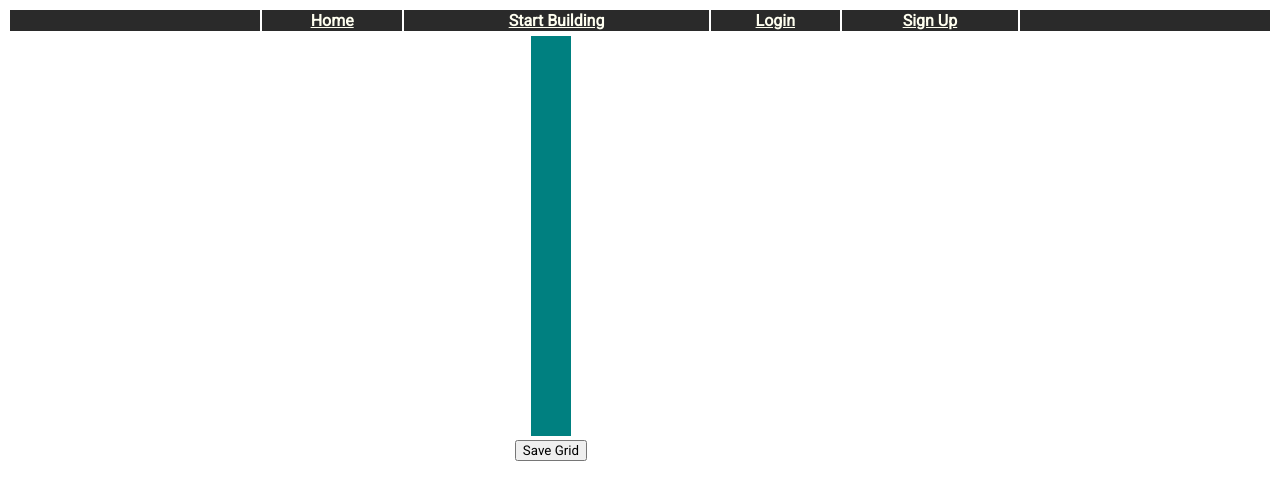
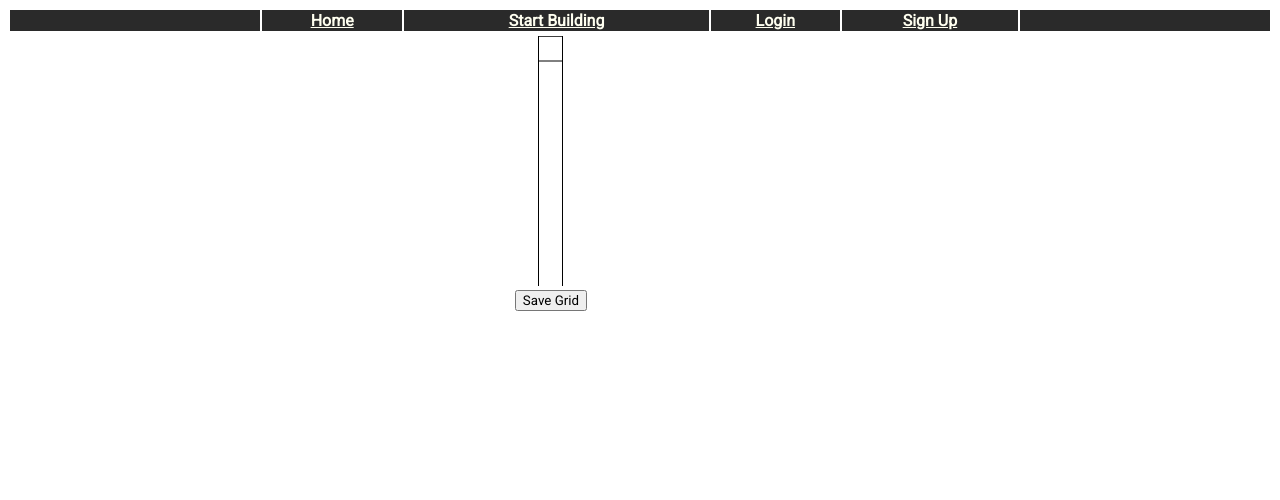
Before and after one commit to blujdude/cs1520project, a Flask app: template templates/grid.html in a window 1280 px wide. Shown: the top 500 px of the page. Run offline with Flask 2, Linux system fonts and the light colour scheme; the template is opened without the code that fills it: most values are stand-ins (such as "Sample title", 1, 10 or a date in 2020); lists and menus that the app fills with data are empty.

Commit message:
Grid can now be built

```diff
--- a/static/grid.js
+++ b/static/grid.js
@@ -9,14 +9,24 @@ function clickGridBlock(item){
 //Issues - onload event is not working.  Only one parameter is being expressed for some reason.
 function buildCanvas(height, length){
 
+    const blockSize=25;
+
     var canvas=document.getElementById("map");
 
-    // 70px blocks for now
-    canvas.width=40*length;
-    canvas.height=40*height;
+    canvas.width=blockSize*length;
+    canvas.height=blockSize*height;
 
     var ctx=canvas.getContext("2d");
+    for(var i=0; i<=canvas.height; i=i+blockSize){
+        ctx.moveTo(i, 0);
+        ctx.lineTo(i, canvas.height);
+        ctx.stroke();
+    }
 
-    ctx.fillStyle = "#42F5C2";
-    ctx.fillRect(0, 0, canvas.width, canvas.length)
+    for(var i=0; i<=canvas.width; i=i+blockSize){
+        ctx.moveTo(0, i);
+        ctx.lineTo(canvas.width, i);
+        ctx.stroke();
+    }
+
 }
--- a/templates/grid.html
+++ b/templates/grid.html
@@ -4,7 +4,7 @@
 
 <body onload="buildCanvas({{ height }}, {{ length }})">
 
-<canvas id="map" style="background-color: teal"></canvas>
+<canvas id="map"></canvas>
 
 <form method="post" action="/savebuild">
     <input type="submit" class="submit-button" value="Save Grid">
```
